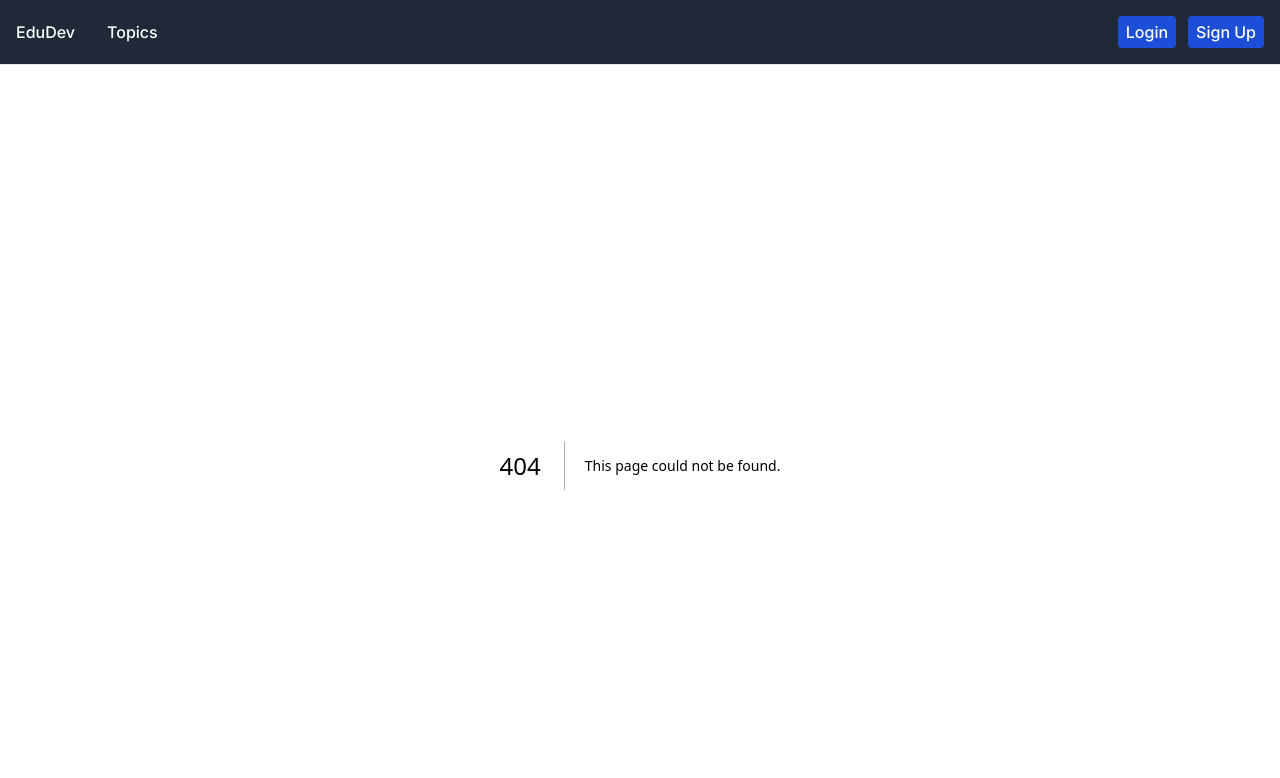
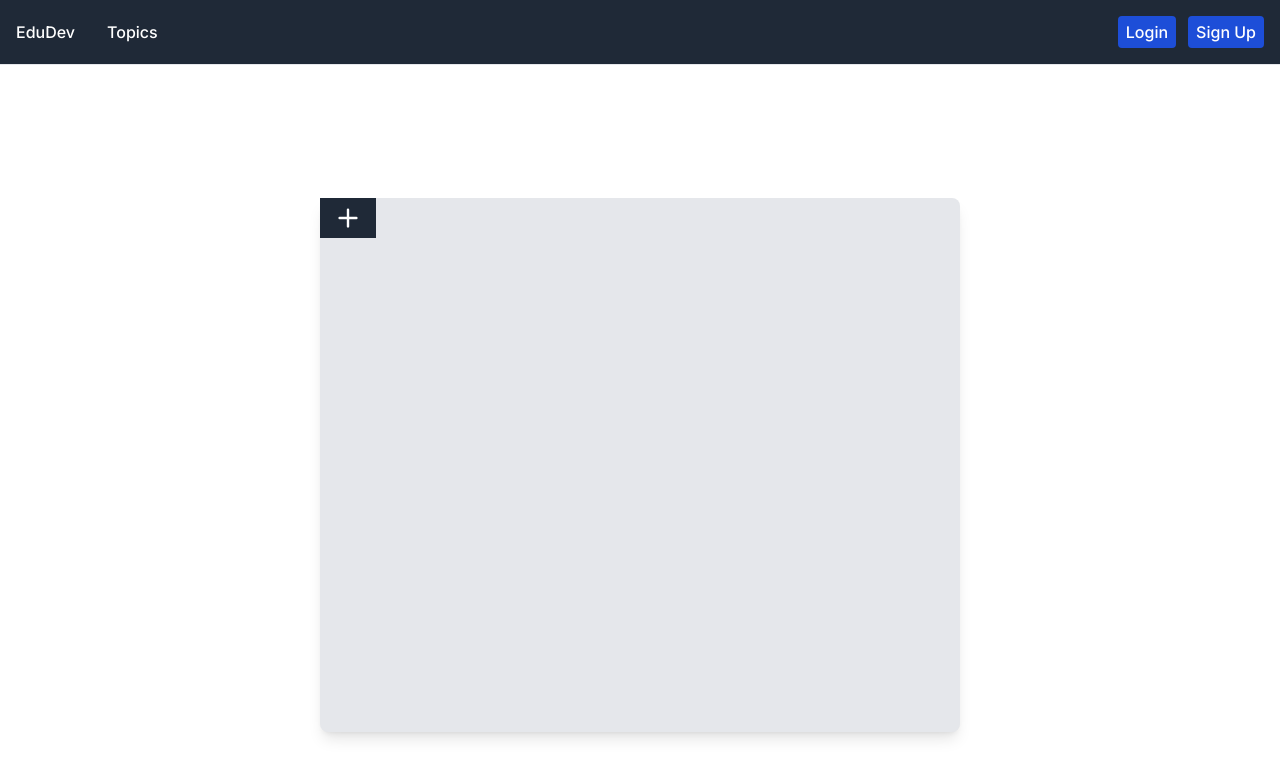
Before and after one commit to moaad-g/EduDev, a Next.js app in the folder edudev/: page /sandbox in a window 1280 px wide. Before the commit this address had no page. Shown: the top 778 px of the page. Built offline with nearby package versions, Linux system fonts and the light colour scheme.

Commit message:
minor changes

```diff
--- /dev/null
+++ b/edudev/app/sandbox/page.js
@@ -0,0 +1,59 @@
+'use client'
+import React, { useState } from "react";
+import { motion, useMotionValue, useTransform , useDragControls } from "framer-motion";
+
+
+const SubWindowWithDraggableNavbar = ({ children }) => {
+    const [icons, setIcons] = useState([{ x: 0, y: 0 }]);
+    const dragControls = useDragControls();
+
+    const handleIconDrag = (index, event, info) => {
+        const updatedIcons = [...icons];
+        updatedIcons[index] = { x: info.point.x, y: info.point.y };
+        setIcons(updatedIcons);
+    };
+
+    return (
+        <div className="flex justify-center items-center h-screen">
+            {/* Sub-window */}
+            <div className="bg-gray-200 rounded-lg shadow-lg relative w-1/2 h-2/3">
+                {/* Navbar attached to sub-window */}
+                <nav className="absolute top-0 left-0 bg-gray-800 text-white py-2 px-4">
+                    {/* Navbar content */}
+                    <div className="flex space-x-4">
+                        {/* Icon */}
+                        {icons.map((icon, index) => (
+                            <motion.div
+                                key={index}
+                                drag
+                                dragControls={dragControls}
+                                dragElastic={0}
+                                dragMomentum={false}
+                                onDragEnd={(event, info) => handleIconDrag(index, event, info)}
+                                style={{
+                                    x: icon.x,
+                                    y: icon.y,
+                                }}
+                                whileHover={{ scale: 1.1 }}
+                                whileTap={{ scale: 0.9 }}
+                                className="cursor-pointer"
+                            >
+                                <svg xmlns="http://www.w3.org/2000/svg" className="h-6 w-6" viewBox="0 0 20 20" fill="currentColor">
+                                    <path fillRule="evenodd" d="M10 2a1 1 0 0 1 1 1v6h6a1 1 0 0 1 0 2h-6v6a1 1 0 0 1-2 0v-6H3a1 1 0 0 1 0-2h6V3a1 1 0 0 1 1-1z" clipRule="evenodd" />
+                                </svg>
+                            </motion.div>
+                        ))}
+                    </div>
+                </nav>
+
+                {/* Main content box */}
+                <div className="mt-16">
+                    {/* Your content goes here */}
+                    {children}
+                </div>
+            </div>
+        </div>
+    );
+};
+
+export default SubWindowWithDraggableNavbar;
--- a/edudev/app/topics/[topicName]/quiz/[quizID]/page.js
+++ b/edudev/app/topics/[topicName]/quiz/[quizID]/page.js
@@ -29,7 +29,7 @@ const Quiz = ({ params }) => {
     );
   } else {
     return (
-      <div className="max-w-md mx-auto mt-8 p-6 bg-gray-800 rounded-lg">
+      <div className="max-w-md mx-auto mt-8 p-6 bg-gray-800 rounded-lg shadow-xl">
          <Question quizInfo={quizInfo} />
       </div>
     );
--- a/edudev/components/question.js
+++ b/edudev/components/question.js
@@ -1,3 +1,4 @@
+import Container from '@mui/material/Container';
 import React, { useState } from "react";
 import { Reorder } from "framer-motion";
 
@@ -64,7 +65,7 @@ const Question = ({ quizInfo }) => {
                         <p>{answerList[1]}</p>
                     </div>
                     <button
-                        className="mt-4 bg-blue-500 text-white w-1/3 p-2 rounded hover:bg-blue-600 mx-auto"
+                        className="mt-4 bg-blue-500 text-white w-1/3 p-2 rounded hover:bg-blue-600 mx-right"
                         onClick={handleNext}
                         disabled={!selection}
                     >
@@ -98,7 +99,7 @@ const Question = ({ quizInfo }) => {
                             </Reorder.Group>
                         </div>
                         <button
-                            className="mt-4 bg-blue-500 text-white w-1/3 p-2 rounded hover:bg-blue-600 mx-auto"
+                            className="mt-4 bg-blue-500 text-white w-1/3 p-2 rounded hover:bg-blue-600 mx-right"
                             onClick={handleNext}
                             disabled={selectionList.length === 0}
                         >
@@ -109,7 +110,6 @@ const Question = ({ quizInfo }) => {
             );
         }
     };
-
     return renderQuestion();
 };
 
--- a/edudev/package.json
+++ b/edudev/package.json
@@ -11,6 +11,8 @@
   "dependencies": {
     "@emotion/cache": "^11.11.0",
     "@emotion/react": "^11.11.4",
+    "@emotion/styled": "^11.11.0",
+    "@mui/material": "^5.15.14",
     "@mui/material-nextjs": "^5.15.11",
     "framer-motion": "^11.0.13",
     "next": "14.0.3",
```
Also changed, not shown: 1 other file (tests, documents, lock files or other folders).
